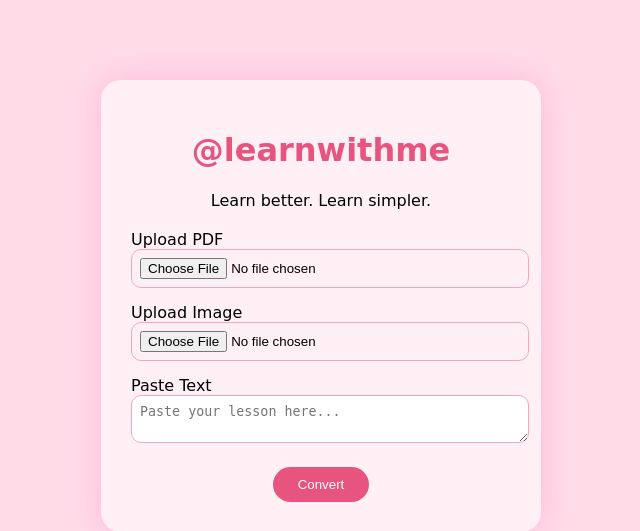
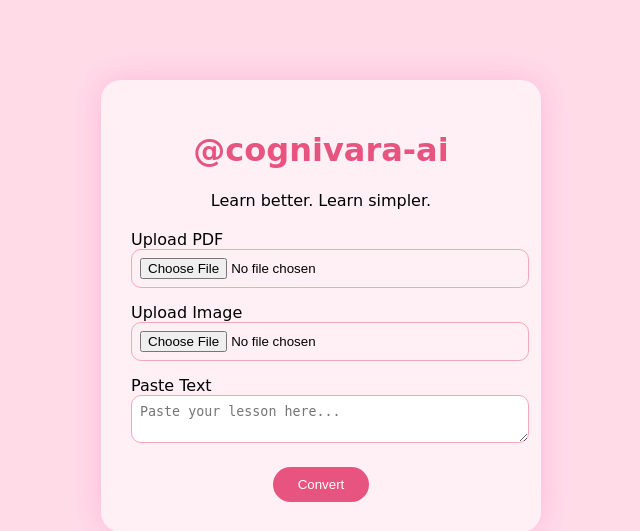
Before and after one commit to Sruthika1407/cognivara-ai, a Flask app: page / in a window 1280 px wide. Shown: the top 531 px of the page, without its empty margins (319-959 px from the left). Run offline with Flask 3, Linux system fonts and the light colour scheme.

Commit message:
Update requirements and project files

```diff
--- a/templates/index.html
+++ b/templates/index.html
@@ -1,13 +1,13 @@
 <!DOCTYPE html>
 <html>
 <head>
-    <title>Learn With Me</title>
+    <title>Cognivara AI</title>
     <link rel="stylesheet" href="/static/style.css">
 </head>
 <body>
 
 <div class="card">
-    <h1>@learnwithme</h1>
+    <h1>@cognivara-ai</h1>
     <p class="tagline">Learn better. Learn simpler.</p>
 
     <form method="POST" enctype="multipart/form-data">
```
